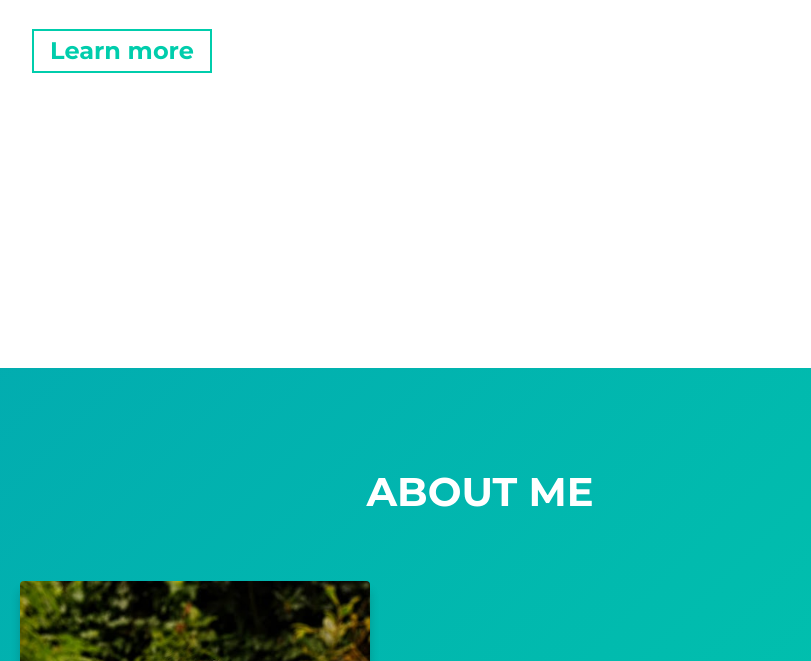
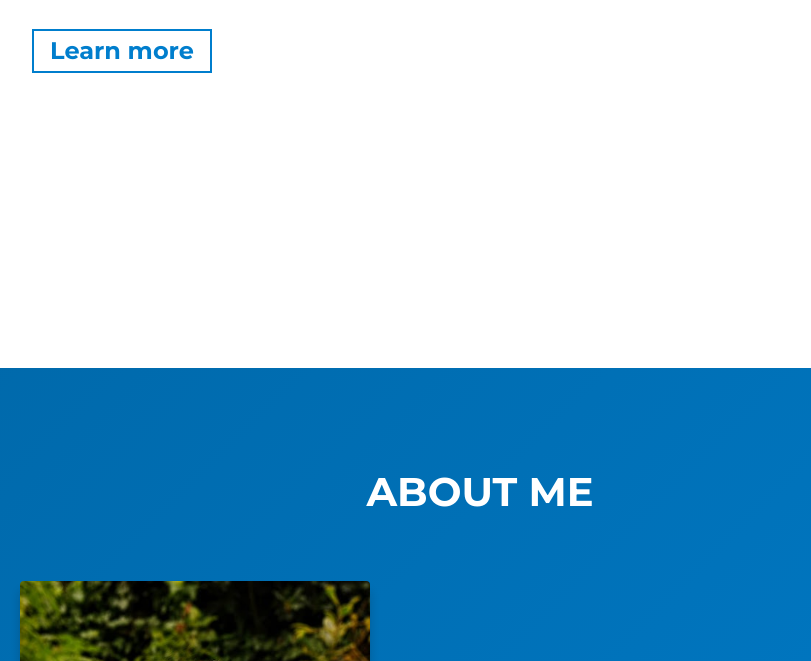
Before and after one commit to shanesc/portfolio, a website: page index.html in a window 1280 px wide. Shown: the part 432-1093 px from the top of the page, without its empty margins (160-971 px from the left). Drawn offline with nearby package versions, Linux system fonts and the light colour scheme.

Commit message:
Update color scheme

```diff
--- a/package.json
+++ b/package.json
@@ -9,6 +9,6 @@
   "author": "",
   "license": "ISC",
   "devDependencies": {
-    "node-sass": "^4.14.1"
+    "node-sass": "^5.0.0"
   }
 }
--- a/sass/main.scss
+++ b/sass/main.scss
@@ -4,10 +4,10 @@
 
 :root {
   --black: #272341;
-  --light-green: #00cdac;
-  --dark-green: #668b85;
+  --light-green: #007ecd;
+  --dark-green: #666c8b;
   --white: #fff;
-  --gradient-green: linear-gradient(135deg, #02aab0, #00cdac);
+  --gradient-green: linear-gradient(135deg, #0068a9, #007ecd);
 }
 
 /* RESET */
```
Also changed, not shown: css/style.css, 1 other file.
